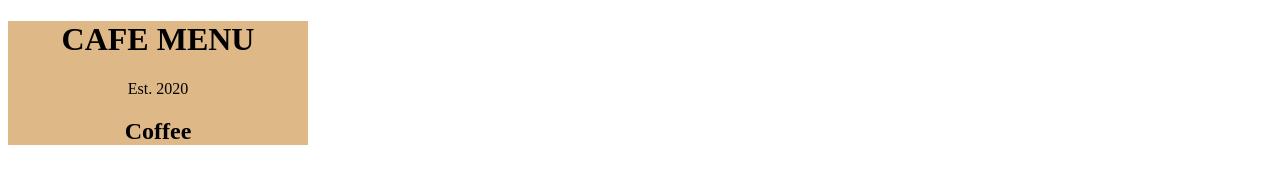
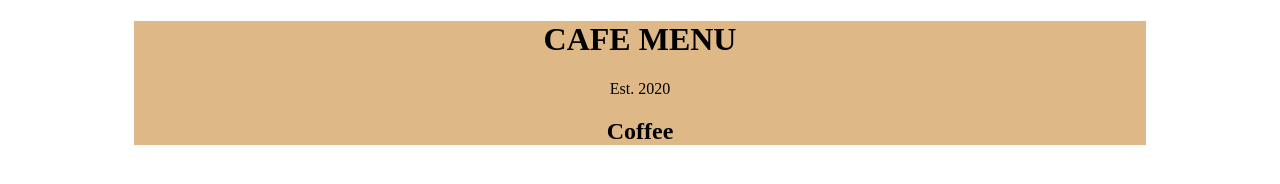
Before and after one commit to jimmyparra2022/cafemenu, a plain HTML site: page client/src/index.html in a window 1280 px wide. Drawn offline with Linux system fonts and the light colour scheme.

Commit message:
insertions

```diff
--- a/client/src/index.html
+++ b/client/src/index.html
@@ -7,7 +7,7 @@
         <link rel="stylesheet" href="styles.css">
     </head>
     <body>
-        <div>
+        <div class="menu">
             <h1>CAFE MENU</h1>
             <p>Est. 2020</p>
             <section>
--- a/client/src/styles.css
+++ b/client/src/styles.css
@@ -4,7 +4,9 @@ body {
 h1, h2, p {
     text-align: center;
 }
-div {
-    width: 300px;
+.menu {
+    width: 80%;
     background-color: burlywood;
+    margin-left: auto;
+    margin-right: auto;
 }
```
